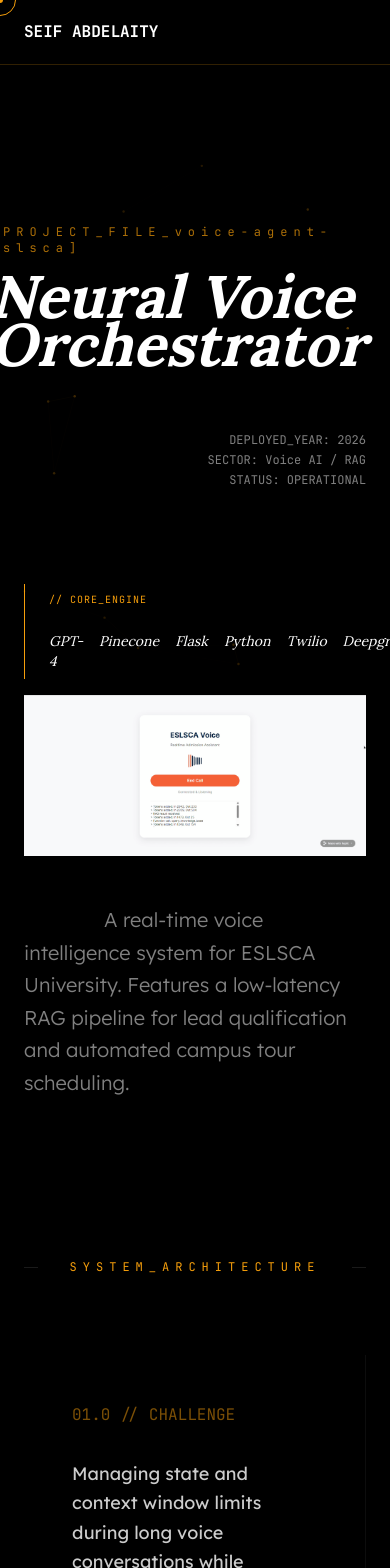
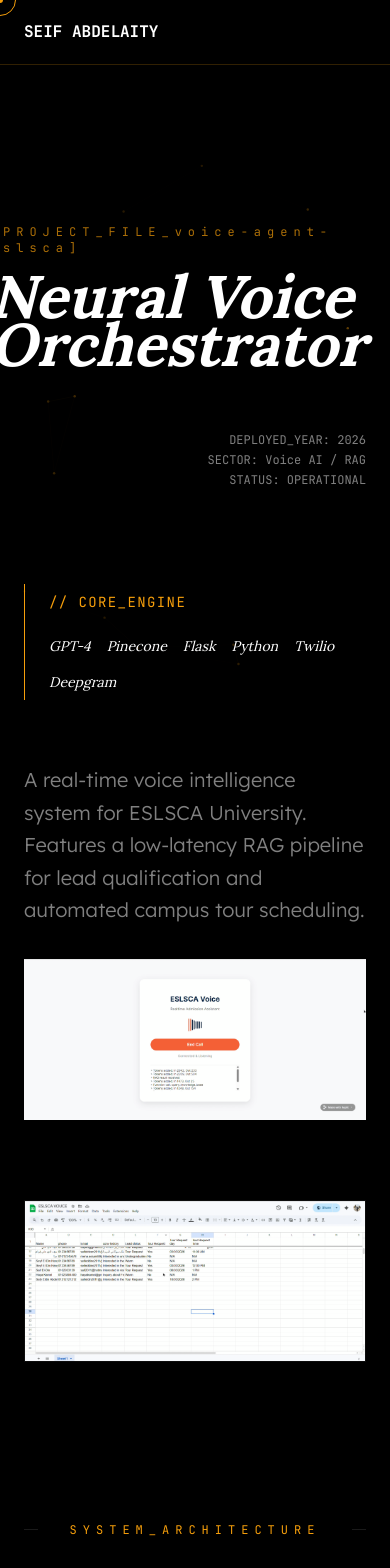
Before and after one commit to FathyZ/Ai-Engineer-Portfolio, a React (Vite) app: page /projects/voice-agent-eslsca in a window 390 px wide. Shown: the top 1568 px of the page. Built offline with nearby package versions, Linux system fonts and the light colour scheme.

Commit message:
Added Behind the scenes page , fixed some responsivness issues , made scrolltotop utility

```diff
--- a/src/App.tsx
+++ b/src/App.tsx
@@ -2,11 +2,13 @@ import { BrowserRouter } from "react-router-dom";
 import CustomCursor from "./components/CustomCursor";
 import Navbar from "./components/Navbar";
 import AppRoutes from "./routes/AppRoutes";
+import ScrollToTop from "./utils/ScrollToTop";
 
 function App() {
   return (
     <BrowserRouter>
-      <main className="bg-brand-black min-h-screen ">
+    <ScrollToTop/>
+      <main >
         <CustomCursor />
         <Navbar />
         <div className="h-16" />
--- a/src/components/Capabilities.tsx
+++ b/src/components/Capabilities.tsx
@@ -10,7 +10,7 @@ const Capabilities = () => {
           <Reveal delay={index * 0.1}>
 
 
-          <div key={cap.title} className="group flex flex-col items-center justify-start bg-transparent backdrop-blur-xs hover:border-brand-primary border border-brand-gray-muted rounded-lg p-8 text-center transform hover:scale-105 transition-all duration-500 " data-hover="true">
+          <div key={cap.title} className="h-full group flex flex-col items-center justify-start bg-transparent backdrop-blur-xs hover:border-brand-primary border border-brand-gray-muted rounded-lg p-8 text-center transform hover:scale-105 transition-all duration-500 " data-hover="true">
             <div className=" mb-4 flex  gap-2">
             <cap.IconComponent className="w-7 h-7 text-brand-gray group-hover:text-brand-primary transition-colors duration-500  "></cap.IconComponent>
             <h3 className="font-primary text-xl uppercase font-bold text-white mb-6 tracking-tight">
--- a/src/components/ProjectCard.tsx
+++ b/src/components/ProjectCard.tsx
@@ -10,10 +10,10 @@ const ProjectCard = ({ title, category, tech, description , imagePath }: Project
   return (
     <div className="group relative bg-transparent backdrop-blur-sm border border-brand-gray-muted p-8 transition-all duration-500 hover:border-brand-primary rounded-lg"data-hover="true">
       <div className="flex justify-between items-center mb-6 " data-hover="true">
-        <span className="font-mono text-xs text-brand-gray group-hover:text-brand-primary tracking-tighter border border-brand-gray group-hover:border-brand-primary-muted w-fit px-2 py-0.5 transition-all duration-500">
+        <span className="font-mono text-xs text-brand-gray group-hover:text-brand-primary tracking-tighter text-center border border-brand-gray group-hover:border-brand-primary-muted  px-2 py-1 transition-all duration-500">
           {category}
         </span>
-        <div className="flex gap-3">
+        <div className="flex gap-2 pl-3 flex-wrap">
           {tech.map((t) => (
             <span key={t} className="font-mono text-xs md:text-sm text-brand-gray uppercase tracking-tighter" data-hover="true">
               {t}
@@ -33,7 +33,7 @@ const ProjectCard = ({ title, category, tech, description , imagePath }: Project
         {description}
       </p>
 
-      <a href="" className="font-primary text-brand-primary text-sm md:text-lg hover:underline underline-offset-2 transition-all duration-500" data-hover="true">
+      <a  className="font-primary text-brand-primary text-sm md:text-lg hover:underline underline-offset-2 transition-all duration-500" data-hover="true">
         View Project
       </a>
 
--- a/src/pages/Home.tsx
+++ b/src/pages/Home.tsx
@@ -97,12 +97,13 @@ const Home = () => {
             </Link>
         ))}
 
-        <a
-          href="#projects"
-          className="font-primary inline-block md:hidden text-center  text-brand-primary  text-md md:text-xl hover:underline underline-offset-2 transition-all duration-500"
-        >
+       <Link to="/projects" className="w-full flex justify-center">
+       <a
+          className="font-primary inline-block md:hidden text-center  text-brand-primary  text-md md:text-xl hover:underline underline-offset-2 transition-all duration-500 mb-8"
+          >
           View All Projects
         </a>
+          </Link>
       </div>
     </>
   );
--- a/src/pages/ProjectDetails.tsx
+++ b/src/pages/ProjectDetails.tsx
@@ -1,24 +1,19 @@
-import {  useParams } from "react-router-dom";
+import { useParams } from "react-router-dom";
 import { PROJECTS } from "../data/projectsData";
 import { Reveal } from "../components/animations/Reveal";
 import NeuralMesh from "../components/NeuralMesh";
 
+const ProjectDetails = () => {
+  const { projectId } = useParams();
+  const project = PROJECTS.find((p) => p.id === projectId);
 
-
-
-
-
-const ProjectDetails = () => {
-    const {projectId} = useParams();
-    const project = PROJECTS.find(p=>p.id === projectId);
   if (!project) {
-    return <div className="text-white pt-20 text-center">Project Not Found</div>;
+    return <div className="text-white pt-20 text-center font-mono">ERR_404: DATA_NOT_FOUND</div>;
   }
 
   return (
     <div className="relative min-h-screen bg-brand-black text-white selection:bg-brand-primary selection:text-black">
-
-    <NeuralMesh></NeuralMesh>
+      <NeuralMesh />
 
       <div className="relative z-10 px-6 md:px-20 pt-40 pb-20">
         <Reveal>
@@ -39,43 +34,48 @@ return (
           </div>
         </Reveal>
 
-        <div className="grid grid-cols-1 lg:grid-cols-12 gap-4">
-
-          <div className="lg:col-span-3 lg:pt-20">
+        <div className="grid grid-cols-1 lg:grid-cols-12 gap-16 items-start">
+          <div className="lg:col-span-3 lg:sticky lg:top-40">
             <Reveal delay={0.2}>
-              <div className="sticky top-40 space-y-8">
               <div className="border-l border-brand-primary pl-6 py-2">
-                  <h4 className="font-mono text-[10px] text-brand-primary mb-6 tracking-widest">// CORE_ENGINE</h4>
-                  <div className="flex flex-row lg:flex-col gap-4 ">
+                <h4 className="font-mono text-sm text-brand-primary mb-6 tracking-widest">// CORE_ENGINE</h4>
+                <div className="flex flex-row lg:flex-col flex-wrap gap-4">
                   {project.tech.map((t) => (
-                      <span key={t} className=" text-sm lg:text-2xl font-lora italic hover:text-brand-primary transition-all cursor-crosshair">
+                    <span key={t} className="text-sm lg:text-2xl font-lora italic hover:text-brand-primary transition-all cursor-crosshair">
                       {t}
                     </span>
                   ))}
                 </div>
               </div>
-              </div>
             </Reveal>
           </div>
 
-          <div className="lg:col-span-9 relative">
+          <div className="lg:col-span-9">
             <Reveal delay={0.4}>
-              <div className="relative  mb-12 group">
-                <img
-                  src={project.imagePaths[0]}
-                  className=" object-cover "
-                />
-
-              </div>
-            </Reveal>
-
             <Reveal delay={0.5}>
-              <div className="max-w-2xl ml-auto  ">
-                <p className="text-xl md:text-2xl  font-light text-brand-gray leading-relaxed indent-20">
+              <div className="w-full ">
+                <p className="text-xl md:text-2xl font-light text-brand-gray leading-relaxed mb-8 ">
                   {project.description}
                 </p>
               </div>
             </Reveal>
+              <div className="relative ">
+                <img
+                  src={project.imagePaths[0]}
+                  className="w-full h-auto object-cover "
+                  alt={project.title}
+                />
+              </div>
+            </Reveal>
+
+
+            <div className="mt-20 space-y-20">
+              {project.imagePaths.slice(1).map((img, idx) => (
+                <Reveal key={idx} delay={0.2}>
+                  <img src={img} className="w-full h-auto border border-white/5" alt="" />
+                </Reveal>
+              ))}
+            </div>
           </div>
         </div>
 
@@ -86,17 +86,17 @@ return (
             <div className="h-px grow bg-white/10" />
           </div>
 
-           <div className="grid grid-cols-1 md:grid-cols-3 divide-x divide-white/5">
-              <div className="p-12 group hover:bg-white/1 transition-colors">
-                 <span className="font-mono text-md text-brand-primary/50 block mb-8">01.0 // CHALLENGE</span>
+          <div className="grid grid-cols-1 md:grid-cols-3 divide-y md:divide-y-0 md:divide-x divide-white/5">
+            <div className="p-12 group hover:bg-white/5 transition-colors">
+              <span className="font-mono text-xs text-brand-primary/50 block mb-8">01.0 // CHALLENGE</span>
               <p className="text-lg text-white/80 group-hover:text-white leading-relaxed">{project.challenge}</p>
             </div>
-              <div className="p-12 group hover:bg-white/1 transition-colors ">
-                 <span className="font-mono text-md text-brand-primary/50 block mb-8">02.0 // EXECUTION</span>
+            <div className="p-12 group hover:bg-white/5 transition-colors">
+              <span className="font-mono text-xs text-brand-primary/50 block mb-8">02.0 // EXECUTION</span>
               <p className="text-lg text-white/80 group-hover:text-white leading-relaxed">{project.execution}</p>
             </div>
-              <div className="p-12 group hover:bg-white/1 transition-colors">
-                 <span className="font-mono text-md text-brand-primary/50 block mb-8">03.0 // RESULT</span>
+            <div className="p-12 group hover:bg-white/5 transition-colors">
+              <span className="font-mono text-xs text-brand-primary/50 block mb-8">03.0 // RESULT</span>
               <p className="text-lg text-white/80 group-hover:text-white leading-relaxed">{project.result}</p>
             </div>
           </div>
--- a/src/pages/Projects.tsx
+++ b/src/pages/Projects.tsx
@@ -7,7 +7,9 @@ import { PROJECTS } from "../data/projectsData.ts";
 
 const Projects = () => {
   return (
+
     <div className="px-6 md:px-20 my-20 grid grid-cols-1 xl:grid-cols-2 gap-10">
+      <h1 className="text-3xl md:text-6xl font-bold font-lora text-center text-brand-primary col-span-1 xl:col-span-2">Projects</h1>
       {PROJECTS.map((project, index) => (
         <Link to={`/projects/${project.id}`} key={project.id} className="w-full">
         <Reveal key={project.id} delay={index * 0.1}>
--- a/src/routes/AppRoutes.tsx
+++ b/src/routes/AppRoutes.tsx
@@ -2,6 +2,7 @@ import { Route, Routes } from "react-router-dom";
 import Home from "../pages/Home";
 import Projects from "../pages/Projects";
 import ProjectDetails from "../pages/ProjectDetails";
+import BehindTheScenes from "../pages/BehindTheScenes";
 
 const AppRoutes = () => {
   return (
@@ -9,7 +10,7 @@ const AppRoutes = () => {
       <Route path="/" element={<Home/>} />
       <Route path="/projects" element={<Projects />} />
       <Route path="/projects/:projectId" element={<ProjectDetails/>} />
-      <Route path="/behind-the-scenes" element={<h1>Behind the Scenes</h1>} />
+      <Route path="/behind-the-scenes" element={<BehindTheScenes />} />
       <Route path="/contact" element={<h1>Contact</h1>} />
 
       <Route path="*" element={<h1>Page Not Found</h1>} />
--- /dev/null
+++ b/src/utils/ScrollToTop.tsx
@@ -0,0 +1,14 @@
+import { useEffect } from "react";
+import { useLocation } from "react-router-dom";
+
+const ScrollToTop = () => {
+  const { pathname } = useLocation();
+
+  useEffect(() => {
+    window.scrollTo(0, 0);
+  }, [pathname]);
+
+  return null;
+};
+
+export default ScrollToTop;
```
Also changed, not shown: src/pages/BehindTheScenes.tsx (added, +96 -0 lines). Lines whose indentation alone changed are shown as unchanged.
